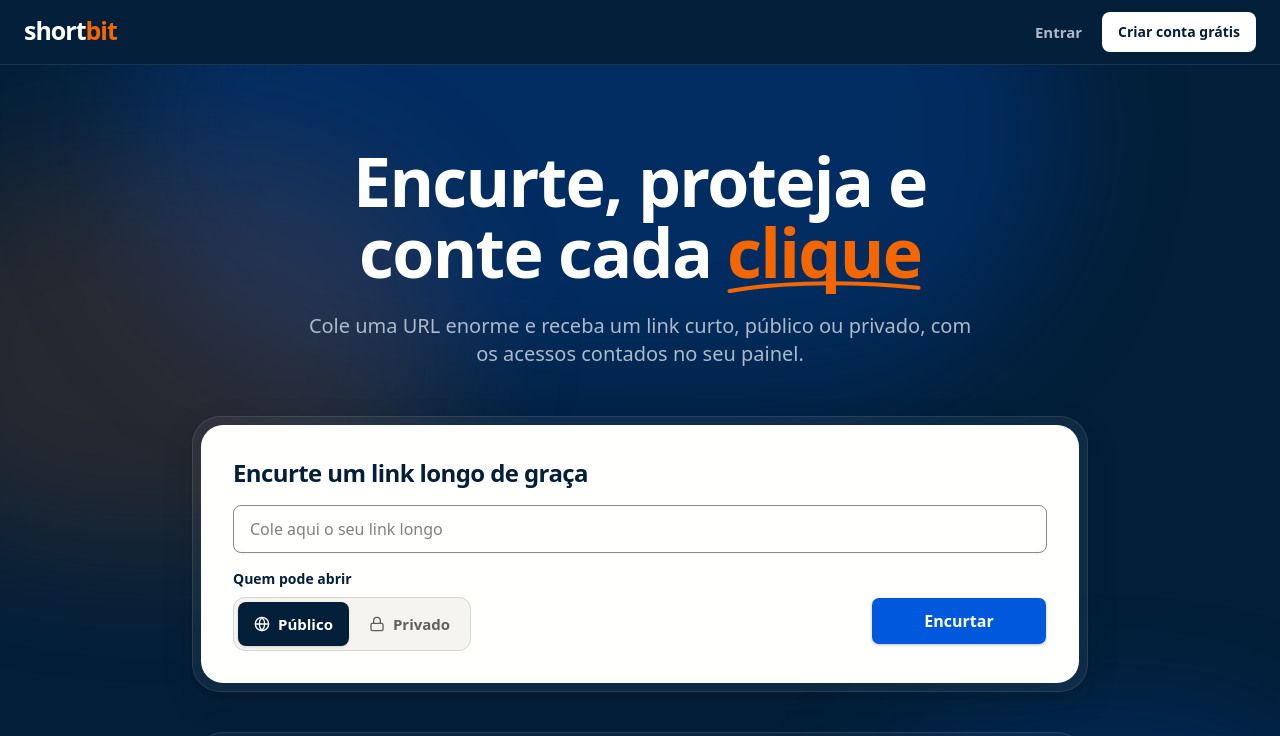
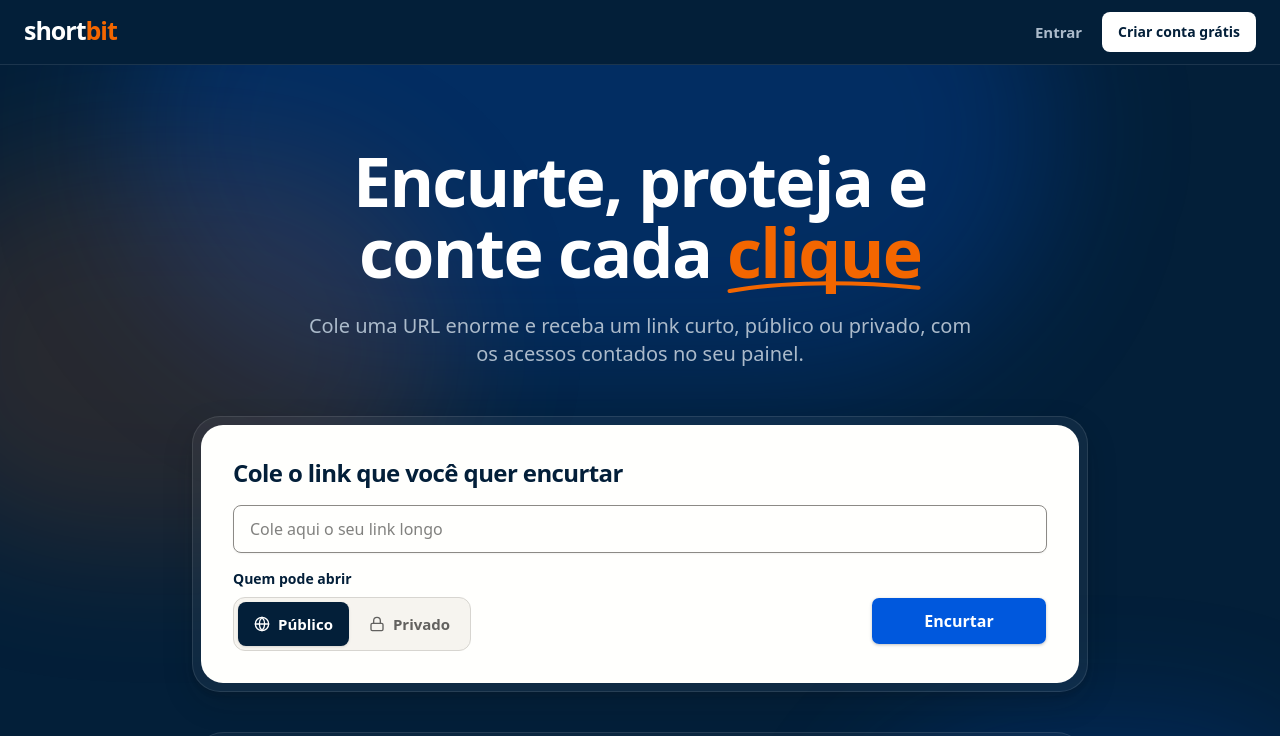
Before and after one commit to fredsaggio/shortbit, a React (Vite) app in the folder frontend/: page / in a window 1280 px wide. Shown: the top 736 px of the page. Built offline with nearby package versions, Linux system fonts and the light colour scheme; no server answers.

Commit message:
fix(front): drop "de graça" from the shorten card heading

```diff
--- a/frontend/src/pages/HomePage.tsx
+++ b/frontend/src/pages/HomePage.tsx
@@ -81,7 +81,7 @@ function ShortenCard() {
   return (
     <div className="mx-auto mt-10 w-full max-w-4xl rounded-[28px] border border-white/10 bg-white/5 p-1.5 shadow-raised motion-safe:animate-in motion-safe:fade-in motion-safe:slide-in-from-bottom-6 motion-safe:duration-700 motion-safe:[animation-delay:450ms] motion-safe:[animation-fill-mode:both] sm:mt-12 sm:p-2">
       <div className="rounded-[22px] bg-card p-5 text-left sm:p-8">
-        <h2 className="text-xl font-bold text-navy sm:text-2xl">Encurte um link longo de graça</h2>
+        <h2 className="text-xl font-bold text-navy sm:text-2xl">Cole o link que você quer encurtar</h2>
         <form className="mt-4 grid gap-4" onSubmit={handleSubmit} noValidate>
           <TextField
             label="URL para encurtar"
```
